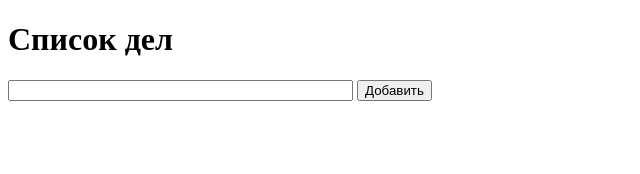
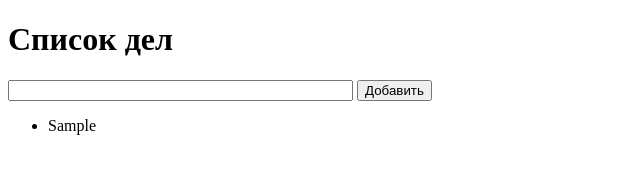
Before and after one commit to Kaptelinin/todo_js, a plain HTML site: page index.html in a window 1280 px wide. Both pictures are taken after typing "Sample" into the empty fields and a click on the button "Добавить". Shown: the full height of the page, 0-640 px from the left. Drawn offline with nearby package versions, Linux system fonts and the light colour scheme.

Commit message:
list out HTML

```diff
--- a/index.html
+++ b/index.html
@@ -11,6 +11,8 @@
       <button type="submit" >
           Добавить
       </button>
+      <ul id="todo-list">
+      </ul>
   </form>
 </body>
   <script defer src="https://ajax.googleapis.com/ajax/libs/jquery/3.5.1/jquery.min.js"></script>
--- a/index.js
+++ b/index.js
@@ -1,5 +1,6 @@
 document.addEventListener('DOMContentLoaded',function () {
     const todos = [];
+    const $todoList = $('#todo-list');
     const $todoForm = $('#todo-form');
 
     function addItem(todoInputName){
@@ -10,22 +11,17 @@ document.addEventListener('DOMContentLoaded',function () {
             Text: formData.get(todoInputName),
         }
         todos.push(todoItem);
-        this.reset();
     }
 
-    function buildHTMLList(){
-        for(i = 0;i < todos.length;i++)
-         {
-            outList.push(`<li>${todos.Text[i]}</li>`);
-         }
-        const innerValue = outList.join('\n');
-        const result = `<ul>${innerValue}</ul>`;
-        return result;
+    function getTodoHTMLList(todoList){
+        return todoList.map(todoItem => `<li>${todoItem.Text}</li>`).join('');
     }
+    // renderTodos(todos) =>
 
     $todoForm.on('submit', function(event) {
         event.preventDefault();
         addItem.call(this,'todo-text');
-        buildHTMLList();
+        this.reset();
+        $todoList.html(getTodoHTMLList(todos));
     });
 });
```
